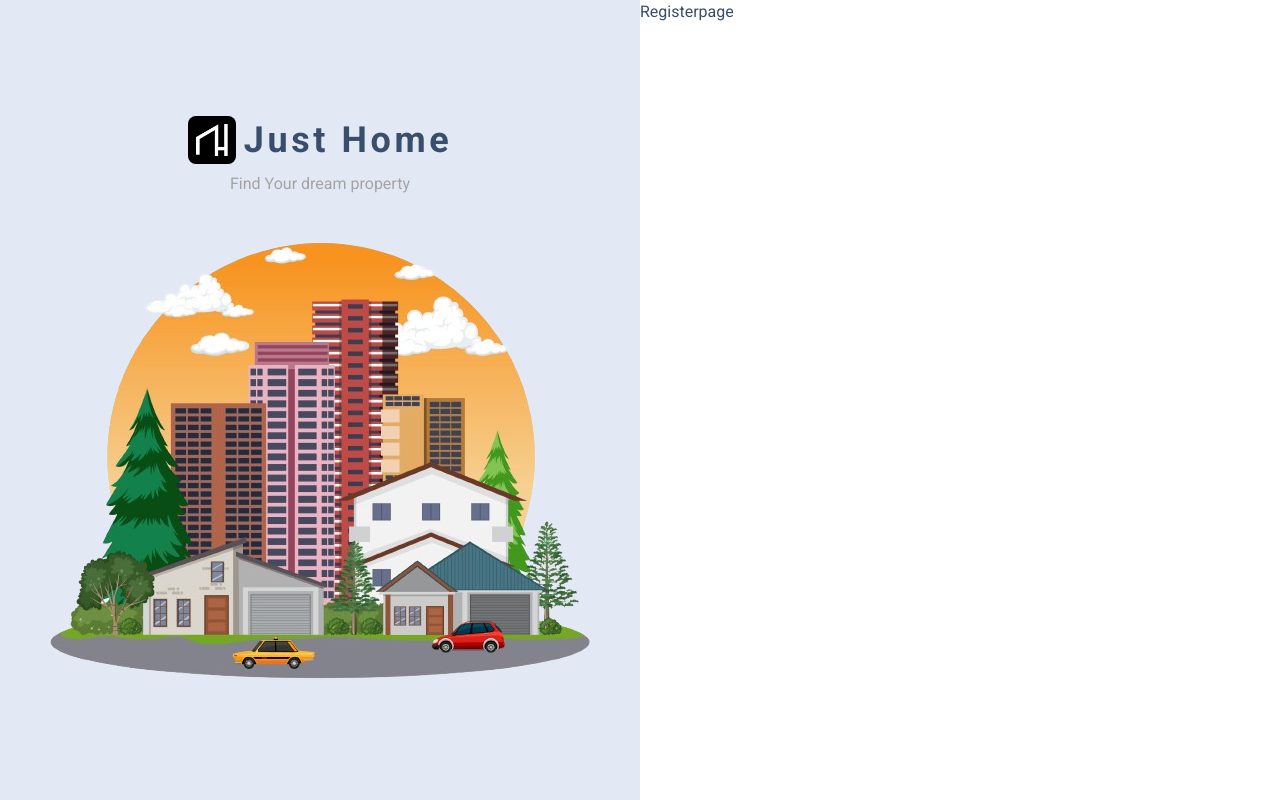
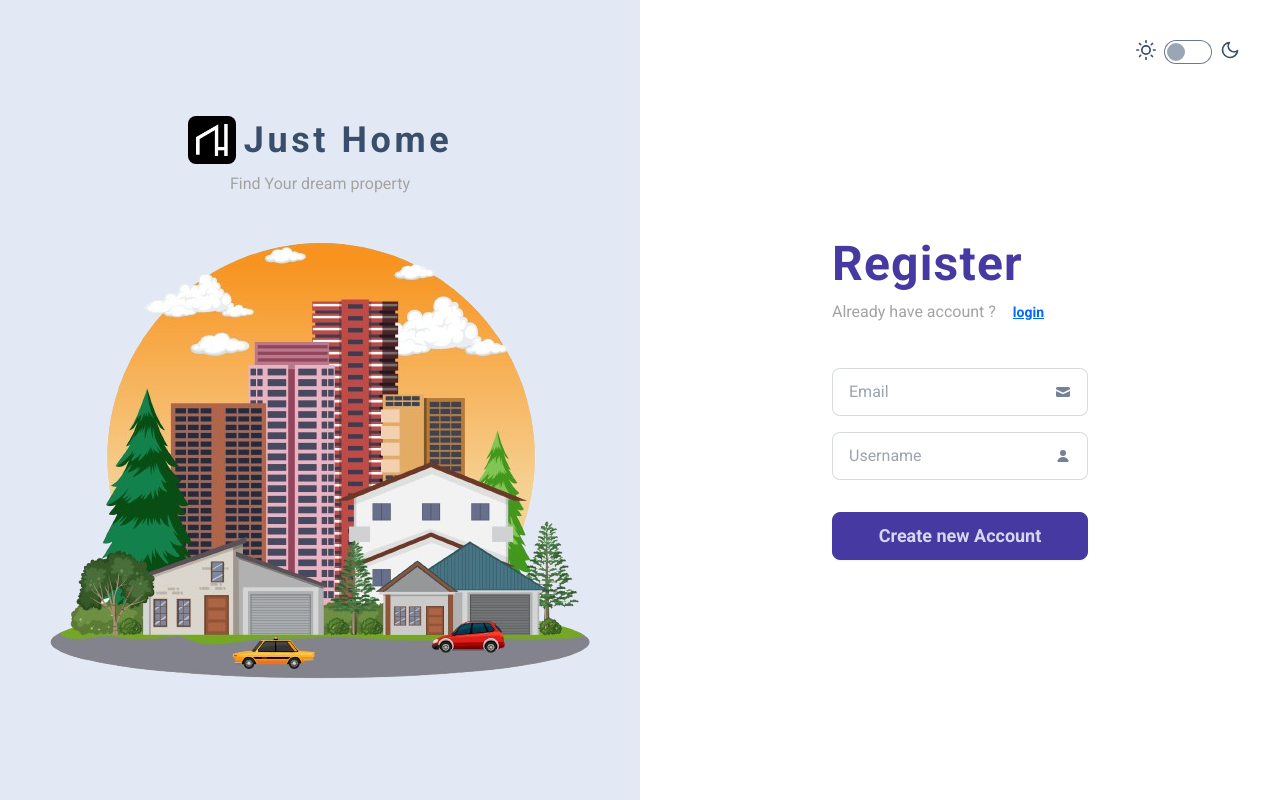
Before and after one commit to faroukq1/Just-Home, a React (Vite) app: page /auth/register in a window 1280 px wide. Built offline with nearby package versions, Linux system fonts and the light colour scheme; what contentful-management would draw is missing.

Commit message:
register page ui

```diff
--- a/index.html
+++ b/index.html
@@ -1,5 +1,5 @@
 <!DOCTYPE html>
-<html lang="en" data-theme="winter">
+<html lang="en" data-theme="light">
   <head>
     <meta charset="UTF-8" />
     <link rel="icon" type="image/svg+xml" href="./src/assets/logo.png" />
--- a/src/pages/auth/Auth.tsx
+++ b/src/pages/auth/Auth.tsx
@@ -1,10 +1,14 @@
 import { Outlet } from "react-router-dom";
 import login from "../../assets/login.png";
 import logo from "../../assets/logo.png";
+import { DarkModeToggle } from "../../component";
 const Auth = () => {
   return (
-    <main className="flex h-screen">
-      <div className="flex-1 bg-base-300 flex flex-col gap-10 justify-center items-center">
+    <main className="relative flex h-screen">
+      <div className="absolute top-10 right-10">
+        <DarkModeToggle />
+      </div>
+      <div className="hidden lg:flex flex-1 bg-base-300 flex-col gap-10 justify-center items-center">
         <div className="grid place-items-center gap-2">
           <h1 className="flex items-center gap-2 text-4xl font-bold tracking-widest">
             <img
--- a/src/pages/auth/Loginpage.tsx
+++ b/src/pages/auth/Loginpage.tsx
@@ -3,7 +3,7 @@
 const Loginpage = () => {
   return (
     <div className="h-full grid place-items-center">
-      <div className="flex flex-col">
+      <div className="flex flex-col w-[40%]">
         <h1 className="text-5xl text-secondary font-bold tracking-wide">
           Log In
         </h1>
--- a/src/pages/auth/Registerpage.tsx
+++ b/src/pages/auth/Registerpage.tsx
@@ -1,5 +1,49 @@
+import { Link } from "react-router-dom";
+
 const Registerpage = () => {
-  return <div>Registerpage</div>;
+  return (
+    <div className="h-full grid place-items-center">
+      <div className="flex flex-col w-[40%]">
+        <h1 className="text-5xl text-secondary font-bold tracking-wide">
+          Register
+        </h1>
+        <p className="text-neutral-400">
+          Already have account ?
+          <Link to="/auth/login" className="btn btn-link">
+            login
+          </Link>
+        </p>
+        <div className="grid gap-4 mt-8">
+          <label className="input input-bordered flex flex-row-reverse items-center gap-2">
+            <svg
+              xmlns="http://www.w3.org/2000/svg"
+              viewBox="0 0 16 16"
+              fill="currentColor"
+              className="h-4 w-4 opacity-70"
+            >
+              <path d="M2.5 3A1.5 1.5 0 0 0 1 4.5v.793c.026.009.051.02.076.032L7.674 8.51c.206.1.446.1.652 0l6.598-3.185A.755.755 0 0 1 15 5.293V4.5A1.5 1.5 0 0 0 13.5 3h-11Z" />
+              <path d="M15 6.954 8.978 9.86a2.25 2.25 0 0 1-1.956 0L1 6.954V11.5A1.5 1.5 0 0 0 2.5 13h11a1.5 1.5 0 0 0 1.5-1.5V6.954Z" />
+            </svg>
+            <input type="text" className="grow" placeholder="Email" />
+          </label>
+          <label className="input input-bordered flex flex-row-reverse items-center gap-2">
+            <svg
+              xmlns="http://www.w3.org/2000/svg"
+              viewBox="0 0 16 16"
+              fill="currentColor"
+              className="h-4 w-4 opacity-70"
+            >
+              <path d="M8 8a3 3 0 1 0 0-6 3 3 0 0 0 0 6ZM12.735 14c.618 0 1.093-.561.872-1.139a6.002 6.002 0 0 0-11.215 0c-.22.578.254 1.139.872 1.139h9.47Z" />
+            </svg>
+            <input type="text" className="grow" placeholder="Username" />
+          </label>
+        </div>
+        <button className="btn btn-secondary mt-8 text-lg">
+          Create new Account
+        </button>
+      </div>
+    </div>
+  );
 };
 
 export default Registerpage;
```
